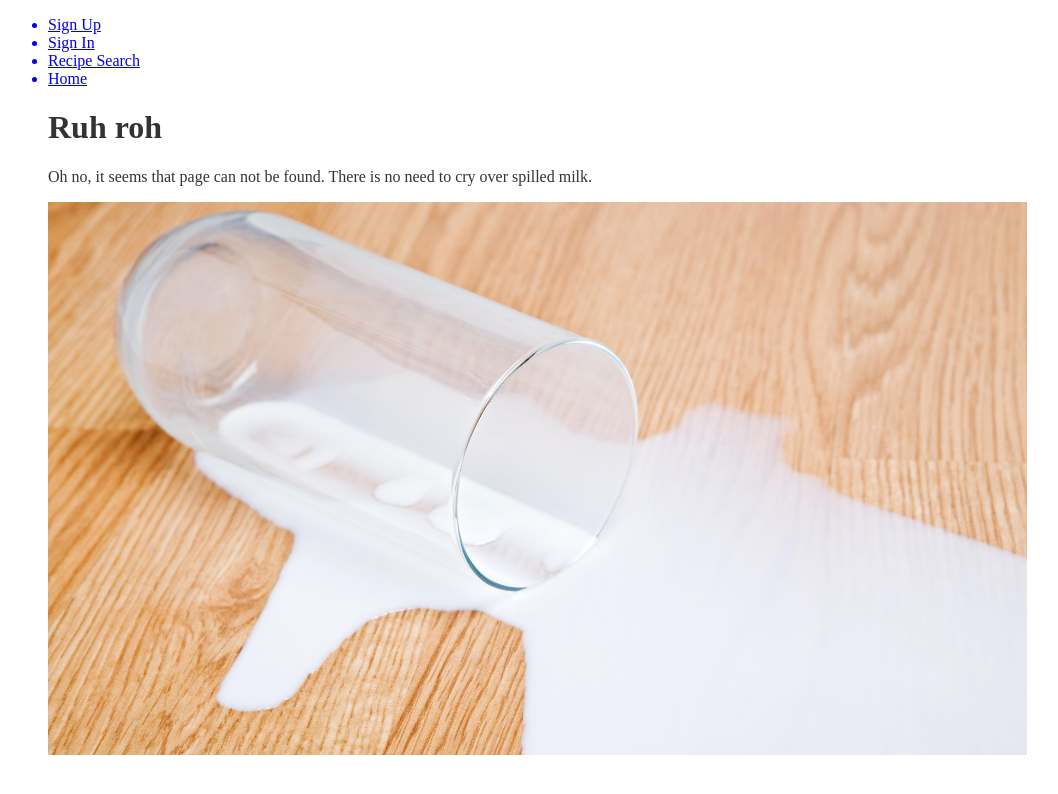
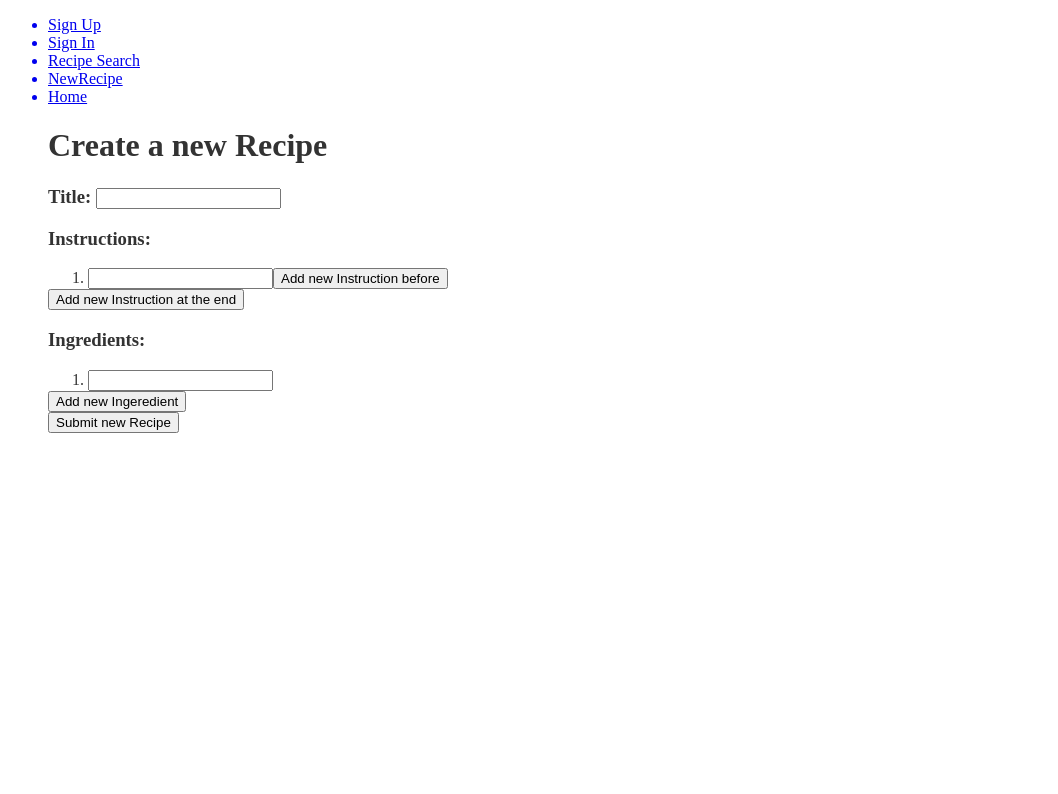
Before and after one commit to DanTheManGude/RecipEZ, a React (Create React App) app in the folder frontend/: page /newRecipe in a window 1280 px wide. Before the commit this address led to /404. Shown: the top 794 px of the page, without its empty margins (0-1058 px from the left). Built offline with nearby package versions, Linux system fonts and the light colour scheme.

Commit message:
Most of NewRecipe
placeholder post route and ingredients

```diff
--- a/frontend/src/components/App.js
+++ b/frontend/src/components/App.js
@@ -17,6 +17,9 @@ function App() {
         <Link to="/searchRecipe">
           <li>Recipe Search</li>
         </Link>
+        <Link to="/newRecipe">
+          <li>NewRecipe</li>
+        </Link>
         <Link to="/home">
           <li>Home</li>
         </Link>
--- /dev/null
+++ b/frontend/src/components/NewRecipe.js
@@ -0,0 +1,138 @@
+"use es6";
+
+import React, { useState } from "react";
+import { Redirect } from "react-router-dom";
+import API from "../utils/API";
+
+function NewRecipe() {
+  const [title, setTitle] = useState("");
+  const [instructions, setInstructions] = useState([""]);
+  const [ingredients, setIngredients] = useState([""]);
+  const [success, setSuccess] = useState(false);
+  const [error, setError] = useState(false);
+
+  const handleTitle = (e) => {
+    setTitle(e.target.value);
+  };
+
+  const getHandleInstruction = (index) => (e) => {
+    setInstructions((prevState) => {
+      const newState = [...prevState];
+      newState.splice(index, 1, e.target.value);
+      return newState;
+    });
+  };
+
+  const getNewInstruction = (index) => () => {
+    setInstructions((prevState) => {
+      const newState = [...prevState];
+      newState.splice(index, 0, "");
+
+      return newState;
+    });
+  };
+
+  const appendInstruction = () => {
+    setInstructions((prevState) => {
+      const newState = [...prevState];
+      newState.push("");
+
+      return newState;
+    });
+  };
+
+  const getHandleIngredients = (index) => (e) => {
+    setIngredients((prevState) => {
+      const newState = [...prevState];
+      newState.splice(index, 1, e.target.value);
+      return newState;
+    });
+  };
+
+  const appendIngeredient = () => {
+    setIngredients((prevState) => {
+      const newState = [...prevState];
+      newState.push("");
+
+      return newState;
+    });
+  };
+
+  const handleSubmit = (e) => {
+    e.preventDefault();
+    try {
+      API.post("newRecipe", {
+        title,
+        instructions,
+        ingredients,
+      }).then((response) => {
+        if (response.status == 200) {
+          setSuccess(true);
+        } else {
+          setError(true);
+        }
+      });
+    } catch (error) {
+      console.log(error);
+      setError(true);
+    }
+  };
+
+  return (
+    <div id="new-recipe">
+      <h1>Create a new Recipe</h1>
+      <span>
+        <h3 style={{ display: "inline" }}>Title: </h3>
+        <input type="text" value={title} onChange={handleTitle} />
+      </span>
+      <div>
+        <h3>Instructions:</h3>
+        <ol>
+          {instructions.map((instruction, index) => {
+            return (
+              <li key={index}>
+                <input
+                  type="text"
+                  value={instruction}
+                  onChange={getHandleInstruction(index)}
+                />
+                <button type="button" onClick={getNewInstruction(index)}>
+                  Add new Instruction before
+                </button>
+              </li>
+            );
+          })}
+        </ol>
+        <button type="button" onClick={appendInstruction}>
+          Add new Instruction at the end
+        </button>
+      </div>
+      <div>
+        <h3>Ingredients:</h3>
+        <ol>
+          {ingredients.map((ingredient, index) => {
+            return (
+              <li key={index}>
+                <input
+                  type="text"
+                  value={ingredient}
+                  onChange={getHandleIngredients(index)}
+                />
+              </li>
+            );
+          })}
+        </ol>
+        <button type="button" onClick={appendIngeredient}>
+          Add new Ingeredient
+        </button>
+      </div>
+      <button type="button" onClick={handleSubmit}>
+        Submit new Recipe
+      </button>
+      {error && <span>Ruh roh, something went wrong</span>}
+      {success && <Redirect to="/home" />}
+    </div>
+  );
+}
+
+export default NewRecipe;
--- a/frontend/src/components/Routes.js
+++ b/frontend/src/components/Routes.js
@@ -5,6 +5,7 @@ import { Route, Redirect, Switch } from "react-router-dom";
 
 import SignIn from "./SignIn";
 import SignUp from "./SignUp";
+import NewRecipe from "./NewRecipe";
 
 import SearchRecipe from "./SearchRecipe.js"
 
@@ -18,6 +19,7 @@ function Routes() {
     <Switch>
       <Route path="/signin" component={SignIn} />
       <Route path="/signup" component={SignUp} />
+      <Route path="/newRecipe" component={NewRecipe} />
 
       <Route path="/searchRecipe" component={SearchRecipe} />
 
```
